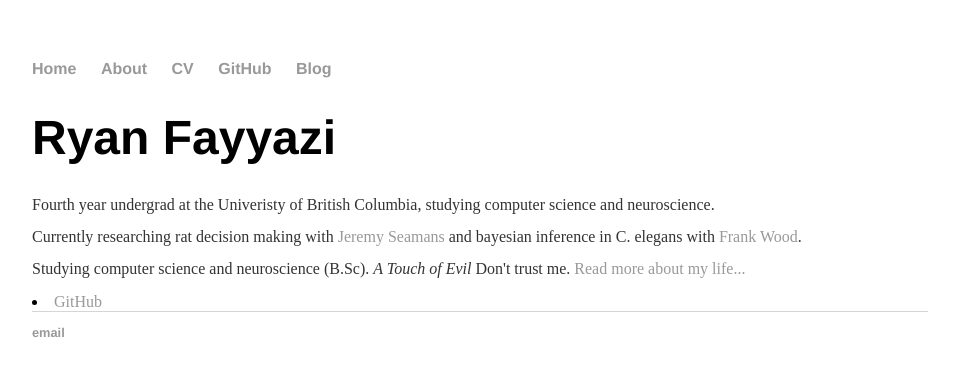
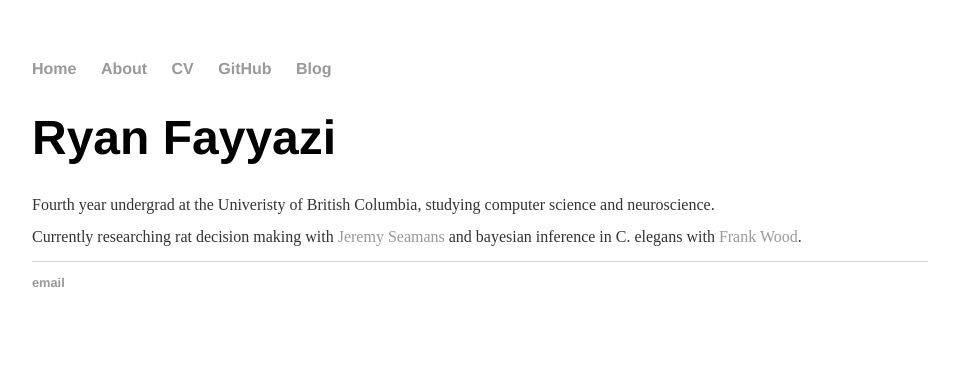
Before and after one commit to rfayyazi/rfayyazi.github.io, a Jekyll site: the page built from index.html, in a window 1280 px wide. Shown: the top 376 px of the page, without its empty margins (160-1119 px from the left). Built offline with Jekyll 4.4.1, drawn with Linux system fonts in a browser that asks for light colours.

Commit message:
Update index.html

```diff
--- a/index.html
+++ b/index.html
@@ -6,6 +6,4 @@ title: Ryan Fayyazi
 	<h1>Ryan Fayyazi</h1>
 	<p>Fourth year undergrad at the Univeristy of British Columbia, studying computer science and neuroscience.<p>
 	<p>Currently researching rat decision making with <a href="https://www.centreforbrainhealth.ca/seamans-jeremy">Jeremy Seamans</a> and bayesian inference in C. elegans with <a href="https://www.cs.ubc.ca/~fwood/">Frank Wood</a>.</p>
-	<p>Studying computer science and neuroscience (B.Sc). <em>A Touch of Evil</em> Don't trust me. <a href="/about">Read more about my life...</a></p>
 </div><!-- /.blurb -->
-<li><a href="https://github.com/rfayyazi">GitHub</a></li>
```
